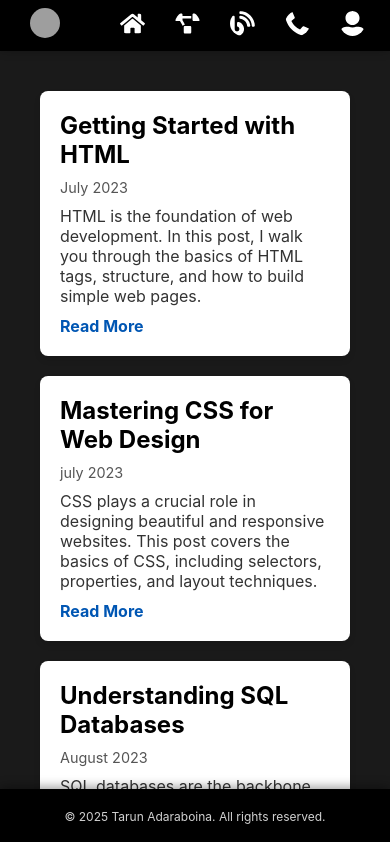
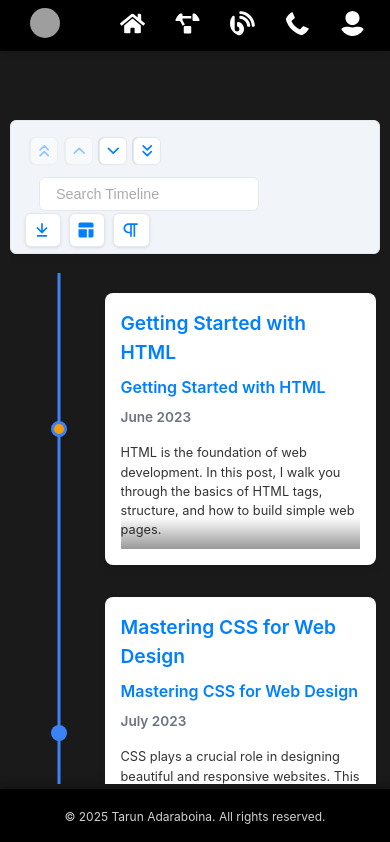
Before and after one commit to TarunAdaraboina/portfolio, a React (Create React App) app: page /blog in a window 390 px wide. Shown: the top 842 px of the page. Built offline with nearby package versions, Linux system fonts and the light colour scheme; grey boxes are pictures that could not be loaded.

Commit message:
portfolio

```diff
--- a/package.json
+++ b/package.json
@@ -7,6 +7,7 @@
     "@testing-library/react": "^13.4.0",
     "@testing-library/user-event": "^13.5.0",
     "react": "^18.3.1",
+    "react-chrono": "^2.6.1",
     "react-dom": "^18.3.1",
     "react-google-recaptcha": "^3.1.0",
     "react-icons": "^5.4.0",
--- a/src/components/Blog/index.css
+++ b/src/components/Blog/index.css
@@ -1,26 +1,24 @@
-
 .blog-section {
-  padding: 40px;
-  background-color: #f9f9f9;
+  padding: 20px 0;
+  background-color: #1a1a1a;
   display: flex;
   justify-content: center;
   align-items: center;
   flex-direction: column;
-  background-color: #1a1a1a; /* Black background */
-  overflow-y: auto;
+  height: 95vh;
 }
 
-.blog-section h2 {
-  font-size: 2rem;
-  margin-bottom: 20px;
+.blog-timeline-container {
+  width: 90%;
+  max-width: 1200px;
+  background-color: #1a1a1a;
+  padding: 20px;
+  border-radius: 10px;
+  overflow-y: auto;
+  max-height: calc(100vh - 160px);
 }
 
-.blog-list {
-  list-style-type: none;
-  padding: 0;
-}
-
-.blog-item {
+.chrono-card {
   background-color: #fff;
   padding: 20px;
   margin-bottom: 20px;
@@ -29,30 +27,80 @@
   transition: transform 0.3s ease, box-shadow 0.3s ease;
 }
 
-.blog-item:hover {
+.chrono-card:hover {
   transform: translateY(-5px);
   box-shadow: 0 8px 12px rgba(0, 0, 0, 0.15);
-}
-
-.blog-item h3 {
-  font-size: 1.5rem;
-  margin-bottom: 10px;
-}
-
-.blog-date {
-  color: #555;
-  font-size: 0.9rem;
-  margin-bottom: 10px;
 }
 
 .blog-excerpt {
   font-size: 1rem;
   color: #333;
   margin-bottom: 10px;
+  display: -webkit-box;
+  -webkit-box-orient: vertical;
+  overflow: hidden;
 }
 
 .blog-link {
   font-weight: bold;
   color: #0056b3;
   text-decoration: none;
+  transition: color 0.3s ease;
 }
+
+.blog-link:hover {
+  color: #ff8a00;
+}
+
+.chrono-logo {
+  width: 50px;
+  height: 50px;
+  border-radius: 50%;
+  margin-bottom: 15px;
+}
+
+.chrono-card .cardSubtitle {
+  font-size: 1.1rem;
+  color: #555;
+}
+
+/* Responsive Styles */
+@media (max-width: 768px) {
+  .blog-timeline-container {
+    width: 95%;
+    padding: 10px;
+  }
+
+  .chrono-card {
+    padding: 15px;
+  }
+
+  .blog-excerpt {
+    font-size: 0.9rem;
+  }
+
+  .chrono-logo {
+    width: 40px;
+    height: 40px;
+  }
+}
+
+@media (max-width: 480px) {
+  .blog-timeline-container {
+    width: 100%;
+    padding: 10px;
+  }
+
+  .chrono-card {
+    padding: 10px;
+  }
+
+  .blog-excerpt {
+    font-size: 0.8rem;
+  }
+
+  .chrono-logo {
+    width: 35px;
+    height: 35px;
+  }
+}
--- a/src/components/Blog/index.js
+++ b/src/components/Blog/index.js
@@ -1,70 +1,77 @@
 import React from 'react';
+import { Chrono } from 'react-chrono';
 import Header from '../Header';
 import Footer from '../Footer';
 import './index.css';
 
-
 const blogPosts = [
   {
     title: "Getting Started with HTML",
-        date: "July 2023",
-        excerpt: "HTML is the foundation of web development. In this post, I walk you through the basics of HTML tags, structure, and how to build simple web pages.",
-        link: "https://developer.mozilla.org/en-US/docs/Web/HTML"
+    date: "June 2023",
+    excerpt: "HTML is the foundation of web development. In this post, I walk you through the basics of HTML tags, structure, and how to build simple web pages."
   },
   {
     title: "Mastering CSS for Web Design",
-        date: "july 2023",
-        excerpt: "CSS plays a crucial role in designing beautiful and responsive websites. This post covers the basics of CSS, including selectors, properties, and layout techniques.",
-        link: "https://developer.mozilla.org/en-US/docs/Web/CSS"
+    date: "July 2023",
+    excerpt: "CSS plays a crucial role in designing beautiful and responsive websites. This post covers the basics of CSS, including selectors, properties, and layout techniques."
   },
   {
     title: "Understanding SQL Databases",
     date: "August 2023",
-        excerpt: "SQL databases are the backbone of many applications. In this post, I explain the basics of SQL, including queries, tables, and relational data.",
-        link: "https://www.sqltutorial.org/"
+    excerpt: "SQL databases are the backbone of many applications. In this post, I explain the basics of SQL, including queries, tables, and relational data."
   },
   {
     title: "My Journey with JavaScript",
     date: "September 2023",
-    excerpt: "JavaScript has been a fascinating language to learn. From DOM manipulation to asynchronous programming, it's been an exciting journey.",
-    link: "https://www.w3schools.com/js/"
+    excerpt: "JavaScript has been a fascinating language to learn. From DOM manipulation to asynchronous programming, it's been an exciting journey."
   },
   {
     title: "Building a REST API with Node.js",
     date: "March 2024",
-    excerpt: "Node.js allows you to create fast and scalable backend services. In this post, I walk through the process of building a REST API using Node.js and Express.",
-    link: "https://expressjs.com/"
+    excerpt: "Node.js allows you to create fast and scalable backend services. In this post, I walk through the process of building a REST API using Node.js and Express."
   },
   {
     title: "Understanding React Lifecycle",
     date: "April 2024",
-    excerpt: "React's lifecycle methods provide a powerful way to control component behavior. In this post, I dive deep into the different phases of a React component.",
-    link: "https://react.dev/"
+    excerpt: "React's lifecycle methods provide a powerful way to control component behavior. In this post, I dive deep into the different phases of a React component."
   },
   {
     title: "The MERN Stack: A Comprehensive Overview",
     date: "May 2024",
-    excerpt: "In this blog post, I explore the MERN stack, its components, and how they work together to build robust full-stack applications.",
-    link: "https://www.geeksforgeeks.org/mern-stack/"
+    excerpt: "In this blog post, I explore the MERN stack, its components, and how they work together to build robust full-stack applications."
   }
 ];
 
 const Blog = () => {
+  const items = blogPosts.map(({ title, date, excerpt }) => ({
+    title,
+    cardTitle: title,
+    cardSubtitle: date,
+    cardDetailedText: (
+      <div className="blog-details">
+        <p className="blog-excerpt">{excerpt}</p>
+      </div>
+    ),
+  }));
+
   return (
     <>
       <Header />
-      <section className="blog-section">
-        <ul className="blog-list">
-          {blogPosts.map((post, index) => (
-            <li key={index} className="blog-item">
-              <h3>{post.title}</h3>
-              <p className="blog-date">{post.date}</p>
-              <p className="blog-excerpt">{post.excerpt}</p>
-              <a href={post.link} className="blog-link" rel='noopener'>Read More</a>
-            </li>
-          ))}
-        </ul>
-      </section>
+      <div className="blog-section">
+        <div className="blog-timeline-container">
+          <Chrono
+            items={items}
+            mode="VERTICAL"
+            scrollable
+            theme={{
+              primary: "#3b82f6", // Blue primary
+              secondary: "#f59e0b", // Yellow secondary
+              cardBgColor: "#fff",
+              cardForeColor: "#333",
+            }}
+          />
+        </div>
+      </div>
       <Footer />
     </>
   );
--- a/src/components/Projects/index.css
+++ b/src/components/Projects/index.css
@@ -1,109 +1,72 @@
-body {
-  margin: 0;
-  padding: 0;
-  height: 100vh;
-  overflow-y: auto;
+.projects-container {
+  display: grid;
+  grid-template-columns: repeat(auto-fill, minmax(300px, 1fr));
+  gap: 20px;
+  padding: 20px;
+  background-color: #070606;
 }
 
-header {
-  position: sticky;
-  top: 0;
-  z-index: 10;
-  background-color: white;}
-
-.projects-container {
+.project-card {
+  background-color: #1f1f1f;
+  color: #e0e0e0;
+  border-radius: 10px;
   padding: 20px;
+  box-shadow: 0 4px 6px rgba(0, 0, 0, 0.5);
   display: flex;
-  flex-wrap: wrap;
-  gap: 20px;
-  justify-content: center;
-  overflow-y: auto;
-  max-height: calc(100vh - 60px); /* Subtract header height */
-  background-color: #1a1a1a; /* Black background */
-
+  flex-direction: column;
+  align-items: center;
 }
 
-.projects-list {
-  list-style-type: none;
-  padding: 0;
-  margin: 0;
+.project-logo-container {
+  width: 100%;
   display: flex;
-  flex-wrap: wrap;
-  gap: 20px;
   justify-content: center;
+  margin-bottom: 15px;
 }
 
-.project-item {
-  width: 300px;
-  height: 450px;
-  background-color: #f9f9f9;
-  border-radius: 10px;
-  padding: 15px;
-  text-align: center;
-  box-shadow: 0 4px 6px rgba(0, 0, 0, 0.1);
-  transition: transform 0.3s ease, box-shadow 0.3s ease;
-  opacity: 0;
-  animation: fadeIn 1s forwards;
+.project-logo {
+  max-width: 100%;
+  height: auto;
+  border-radius: 5px;
 }
 
-.project-item:hover {
-  transform: translateY(-10px);
-  box-shadow: 0 8px 12px rgba(0, 0, 0, 0.15);
-}
-
-.logo-image {
-  width: auto;
-  height: 90px; /* Set logo height to 90px */
-  margin-bottom: 15px;
-  transition: transform 0.3s ease;
+.project-info {
+  text-align: center;
 }
 
 .project-title {
-  font-size: 1.25rem;
-  margin-top: 10px;
+  font-size: 1.5rem;
+  margin-bottom: 10px;
 }
 
 .project-description {
   font-size: 1rem;
-  color: #555;
-  margin-bottom: 10px;
+  line-height: 1.5;
+  margin-bottom: 15px;
 }
 
 .project-skills {
   font-size: 0.9rem;
-  color: #333;
   margin-bottom: 15px;
 }
 
+.project-link-container {
+  display: flex;
+  justify-content: center;
+}
+
 .project-link {
-  color: #0056b3;
+  color: #f59e0b;
   text-decoration: none;
   font-weight: bold;
 }
 
-@keyframes fadeIn {
-  from {
-    opacity: 0;
-  }
-  to {
-    opacity: 1;
-  }
-}
-
-@media (max-width: 1024px) {
-  .project-item {
-    width: 48%;
-  }
+.project-link:hover {
+  text-decoration: underline;
 }
 
 @media (max-width: 768px) {
-  .project-item {
-    width: 100%;
+  .projects-container {
+    grid-template-columns: 1fr;
   }
 }
-
-@media (max-width: 480px) {
-  .project-item {
-    width: 100%;
-  }
-}
--- a/src/components/Projects/index.js
+++ b/src/components/Projects/index.js
@@ -86,28 +86,40 @@ const projectsData = [
   }
 ];
 
-
-
-
 class Projects extends Component {
   render() {
     return (
       <>
         <Header />
         <div className="projects-container">
-          <ul className="projects-list">
-            {projectsData.map(({ id, title, description, skills, logo_url, repo_url }) => (
-              <li className="project-item" key={id}>
-                <img className="logo-image" src={logo_url} alt={`${title} logo`} />
-                <h3 className="project-title">{title}</h3>
-                <p className="project-description">{description}</p>
-                <p className="project-skills"><strong>Skills Used:</strong> {skills}</p>
-                <a href={repo_url} target="_blank" rel="noopener noreferrer" className="project-link">
-                  View
-                </a>
-              </li>
-            ))}
-          </ul>
+          {projectsData.map((project) => (
+            <div className="project-card" key={project.id}>
+              <div className="project-logo-container">
+                <img
+                  className="project-logo"
+                  src={project.logo_url}
+                  alt={project.title}
+                />
+              </div>
+              <div className="project-info">
+                <h3 className="project-title">{project.title}</h3>
+                <p className="project-description">{project.description}</p>
+                <p className="project-skills">
+                  <strong>Skills:</strong> {project.skills}
+                </p>
+                <div className="project-link-container">
+                  <a
+                    href={project.repo_url}
+                    target="_blank"
+                    rel="noopener noreferrer"
+                    className="project-link"
+                  >
+                    View Project
+                  </a>
+                </div>
+              </div>
+            </div>
+          ))}
         </div>
         <Footer />
       </>
```
Also changed, not shown: 1 other file (tests, documents, lock files or other folders). Lines whose indentation alone changed are shown as unchanged.
